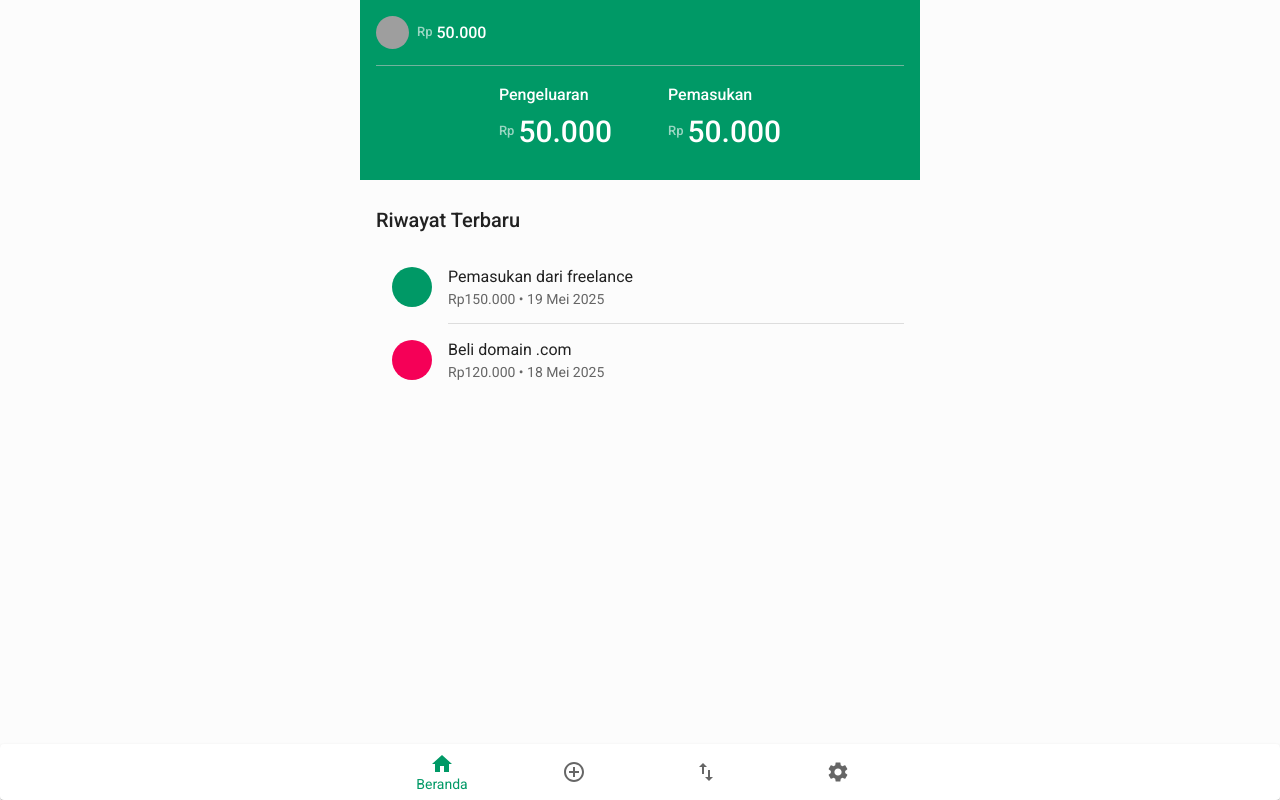
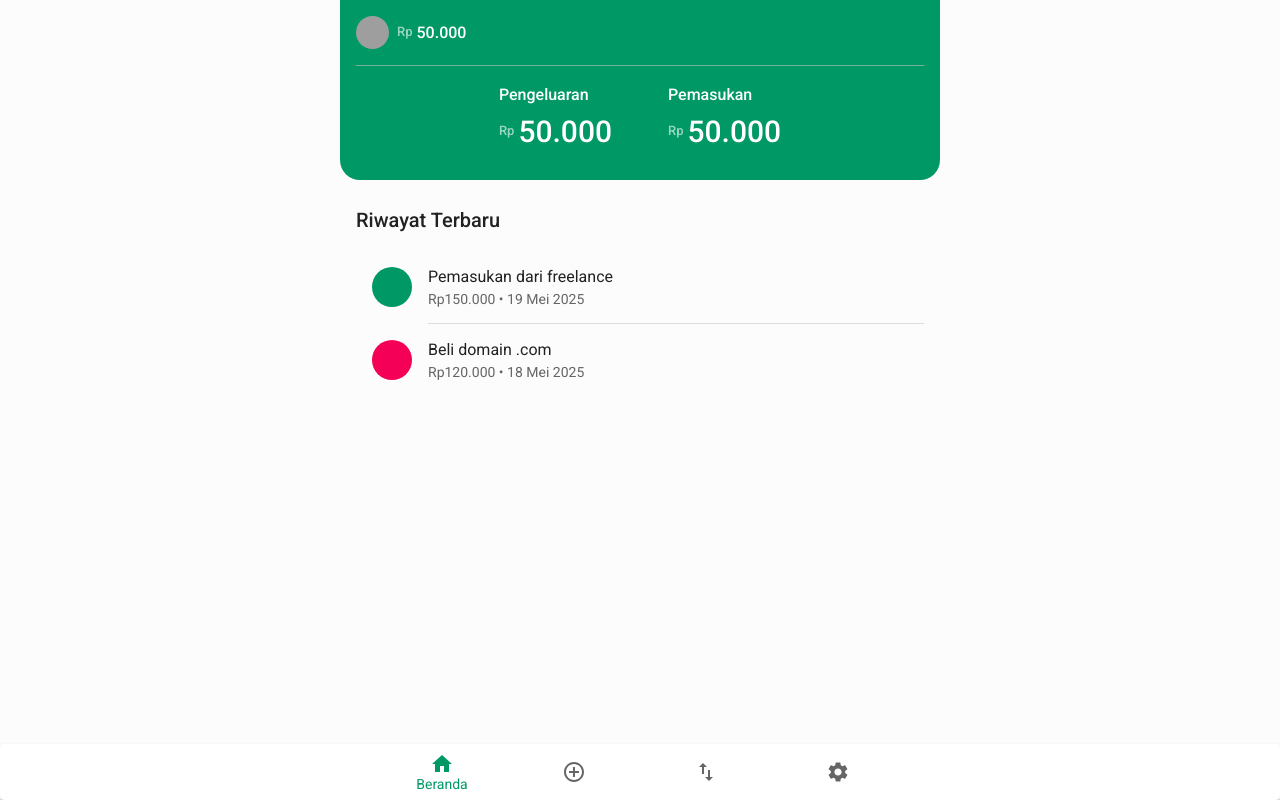
Before and after one commit to RzlAm/DuitLy, a React (Vite) app: page / in a window 1280 px wide. Built offline with nearby package versions, Linux system fonts and the light colour scheme; grey boxes are pictures that could not be loaded; some icons are missing.

Commit message:
style: ui improvement

```diff
--- a/src/layouts/AppLayout.jsx
+++ b/src/layouts/AppLayout.jsx
@@ -7,7 +7,7 @@ function AppLayout({ children }) {
       <Box>
         <Box
           sx={{
-            maxWidth: "560px",
+            maxWidth: "600px",
             mx: "auto",
             display: "flex",
             flexDirection: "column",
--- a/src/pages/Home/Home.jsx
+++ b/src/pages/Home/Home.jsx
@@ -7,7 +7,7 @@ function Home() {
   return (
     <AppLayout>
       {/* Section Header */}
-      <Box sx={{ bgcolor: "primary.main", color: "white", px: 2, pb: 1, pt: 2 }}>
+      <Box sx={{ bgcolor: "primary.main", color: "white", px: 2, pb: 1, pt: 2, borderBottomRightRadius: 20, borderBottomLeftRadius: 20 }}>
         {/* Akun: Foto + Nama */}
         <Stack direction="row" spacing={1} alignItems="center" mb={2}>
           <Avatar alt="Rizal Amin" src="/path-to-your-photo.jpg" sx={{ width: 33, height: 33 }} />
```
